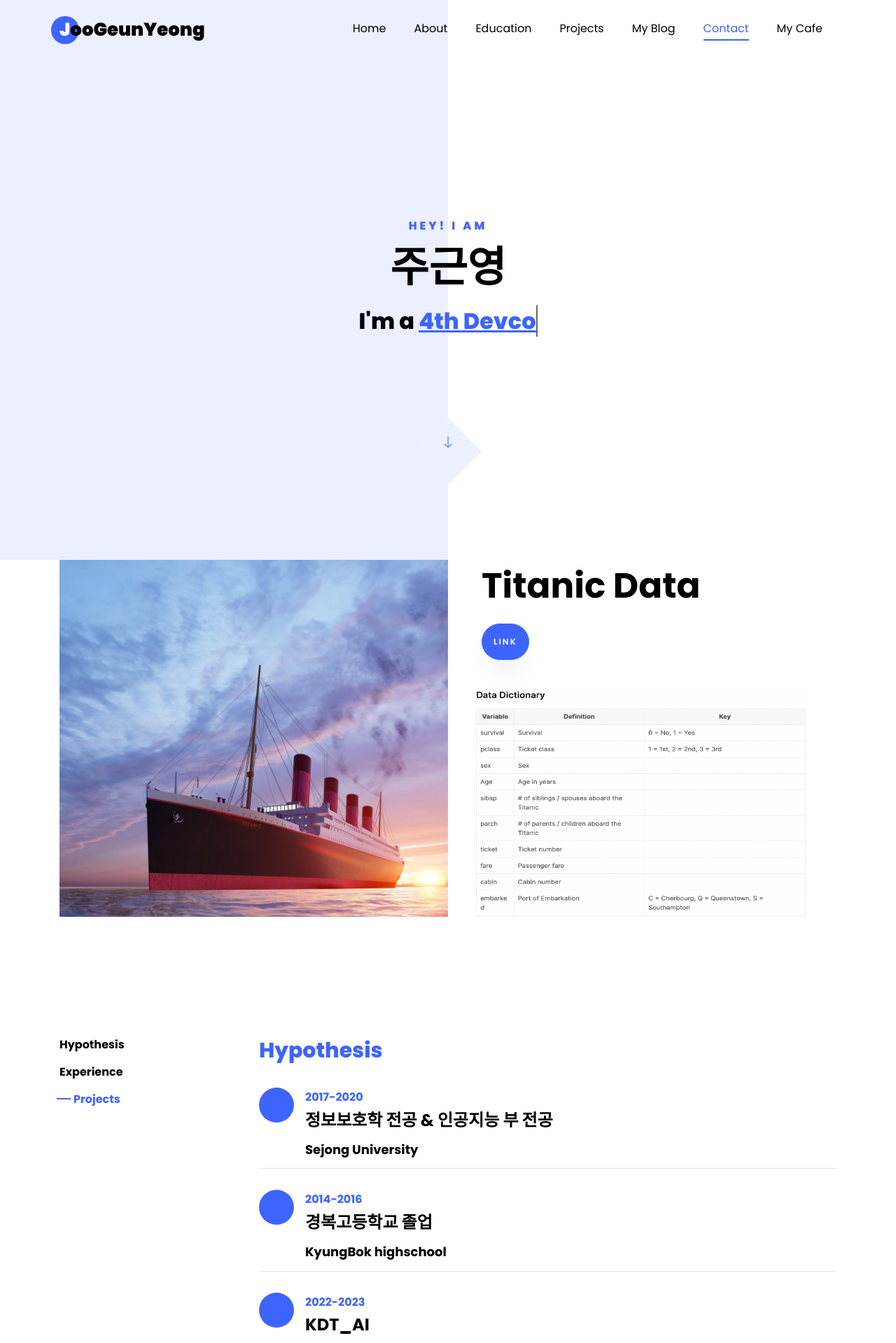
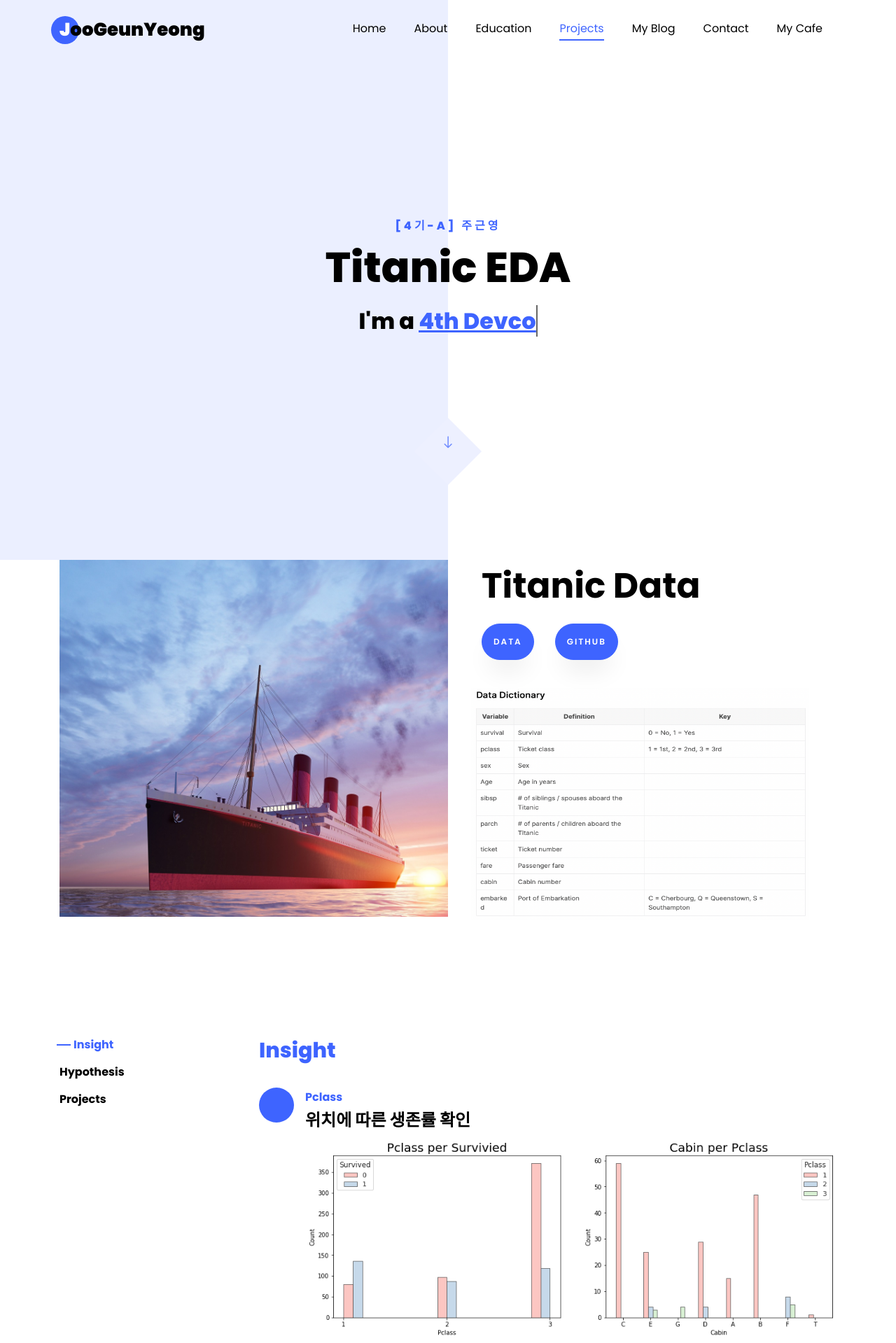
Before and after one commit to GeunYeongii/django-web, a Django app: page /eda/ in a window 1280 px wide. Shown: the top 1919 px of the page at 70% size. Run offline with Django 4.2, Linux system fonts and the light colour scheme; some libraries are stand-ins or nearby versions; some web fonts are replaced.

Commit message:
EDA Page 완성

```diff
--- a/webproj/homepage/template/coffee.html
+++ b/webproj/homepage/template/coffee.html
@@ -172,7 +172,7 @@
       </main>
       <hr id="bottom-line" />
       <footer>
-        <p>Gnyii's Cafe</p>
+        <p><a href="/">Go Home</a></p>
       </footer>
     </div>
 
--- a/webproj/homepage/template/eda.html
+++ b/webproj/homepage/template/eda.html
@@ -30,7 +30,7 @@
 
 	<nav class="navbar navbar-expand-lg navbar-dark ftco_navbar ftco-navbar-light site-navbar-target" id="ftco-navbar">
 		<div class="container">
-			<a class="navbar-brand" href="index.html"><span>J</span>ooGeunYeong</a>
+			<a class="navbar-brand" href="/"><span>J</span>ooGeunYeong</a>
 			<button class="navbar-toggler js-fh5co-nav-toggle fh5co-nav-toggle" type="button" data-toggle="collapse"
 				data-target="#ftco-nav" aria-controls="ftco-nav" aria-expanded="false" aria-label="Toggle navigation">
 				<span class="oi oi-menu"></span> Menu
@@ -58,8 +58,8 @@
 			<div class="row no-gutters slider-text js-fullheight justify-content-center align-items-center">
 				<div class="col-lg-8 col-md-6 ftco-animate d-flex align-items-center">
 					<div class="text text-center">
-						<span class="subheading">Hey! I am</span>
-						<h1>주근영</h1>
+						<span class="subheading">[4기-A] 주근영</span>
+						<h1>Titanic EDA</h1>
 						<h2>I'm a
 							<span class="txt-rotate" data-period="500"
 								data-rotate='[  "KDT_AI", "4th Devcourse"]'></span>
@@ -95,7 +95,12 @@
 								<div class="text">
 									<p><a target="_blank"
 											href="https://www.kaggle.com/competitions/titanic/data"
-											class="btn btn-primary py-3 px-3">LINK</a></p>
+											class="btn btn-primary py-3 px-3">Data</a></p>
+								</div>
+								<div class="text" style="margin-left: 30px;">
+									<p><a target="_blank"
+											href="https://github.com/GeunYeongii/django-web"
+											class="btn btn-primary py-3 px-3">Github</a></p>
 								</div>
 							</div>
 						</div>
@@ -154,8 +159,8 @@
 				<div class="col-md-3">
 					<nav id="navi">
 						<ul>
-							<li><a href="#page-1">Hypothesis</a></li>
-							<li><a href="#page-2">Experience</a></li>
+							<li><a href="#page-1">Insight</a></li>
+							<li><a href="#page-2">Hypothesis</a></li>
 							<!-- <li><a href="#page-3">Skills</a></li> -->
 							<li><a href="#page-4">Projects</a></li>
 						</ul>
@@ -163,15 +168,21 @@
 				</div>
 				<div class="col-md-9" id="education-section">
 					<div id="page-1" class="page one">
-						<h2 class="heading">Hypothesis</h2>
+						<h2 class="heading">Insight</h2>
 						<div class="resume-wrap d-flex ftco-animate">
 							<div class="icon d-flex align-items-center justify-content-center">
 								<span class="flaticon-ideas"></span>
 							</div>
 							<div class="text pl-3">
-								<span class="date">2017-2020</span>
-								<h2>정보보호학 전공 & 인공지능 부 전공</h2>
-								<span class="position">Sejong University</span>
+								<span class="date">Pclass</span>
+								<h2>위치에 따른 생존률 확인</h2>
+								<div><img class="d-md-flex" style="width: 100%; height: 100%;" src="../static/images/surviving_pclass.png"></div>
+								<span class="position">Grpah<br/></span>
+								<p>3등석이 사망자수가 가장 많았고, 1등석이 생존률이 가장 높다.<br>
+
+									A,B,C 객실은 1등급 손님만 탑승했는 걸 볼 수 있다.<br>
+
+									등급이 높을수록 생존률이 높다는 것을 알 수 있고, Cabin의 결측치는 Pclass로 대체해도 좋을 것 같다.</p>
 							</div>
 						</div>
 						<div class="resume-wrap d-flex ftco-animate">
@@ -179,9 +190,17 @@
 								<span class="flaticon-ideas"></span>
 							</div>
 							<div class="text pl-3">
-								<span class="date">2014-2016</span>
-								<h2>경복고등학교 졸업</h2>
-								<span class="position">KyungBok highschool</span>
+								<span class="date">Initial</span>
+								<h2>Initial에 따른 생존률과 연령대</h2>
+								<div><img class="d-md-flex" style="width: 100%; height: 100%;" src="../static/images/survive_sex.png"></div>
+								<span class="position">Graph<br/></span>
+								<p>
+									Age가 10 이후로 생존한 kde 그래프가 생존하지 못한 kde 그래프보다 높아진다
+								</p>
+								<span class="position">Insight</span>
+								<p>
+									10살 미만의 사람들은 생존할 확률이 더 높지만, 10살 이상부터는 생존하지 못할 확률이 더 높다
+								</p>
 							</div>
 						</div>
 						<div class="resume-wrap d-flex ftco-animate">
@@ -189,47 +208,25 @@
 								<span class="flaticon-ideas"></span>
 							</div>
 							<div class="text pl-3">
-								<span class="date">2022-2023</span>
-								<h2>KDT_AI</h2>
-								<span class="position">AI Devcourse</span>
-							</div>
-						</div>
-					</div>
+								<span class="date">Age</span>
+								<h2>Age 따른 생존률</h2>
+								<div><img class="d-md-flex" style="width: 100%; height: 100%;" src="../static/images/survive_age.png"></div>
+								<span class="position">Graph<br/></span>
+								<p>
+									탑승객 중 Mr 호칭이 가장 많았지만, 생존율이 매우 낮았다.<br>
+									반면 Mrs와 Miss 호칭의 탑승객은 생존율이 절반 이상이다.<br>
+									Other 호칭의 탑승객 생존율은 매우 낮다.<br>
+									Mr 와 Mrs 의 호칭을 가진 사람은 오른쪽으로 skew 된 분포를 보이며 대체적으로 30대라고 할 수 있다.<br>
+									Miss 호칭을 가진 사람은 20대라고 볼 수 있다.<br>
+									Master 호칭을 가진 사람은 0~10살 사이로 보인다.<br>
+									Other의 경우, 왼쪽으로 skew 된 분포를 보이며 대체적으로 50대라고 할 수 있다.<br>
+								</p>
+								<span class="position">Insight</span>
+								<p>
 
-					<div id="page-2" class="page two">
-						<h2 class="heading">Work Experience</h2>
-						<div class="resume-wrap d-flex ftco-animate">
-							<div class="icon d-flex align-items-center justify-content-center">
-								<span class="flaticon-ideas"></span>
-							</div>
-							<div class="text pl-3">
-								<span class="date">2021.03-2021.07</span>
-								<h2>Sever room engineer</h2>
-								<span class="position">이천 공군 작전 사령부</span>
-								<p>공군 작전 사령부의 전투기 데이터베이스 관리.<br /></p>
-								<b class="text-primary">기술 스택</b>
-								<p>Oracle,JavaScript</p>
+									젊은 남성(Mr),중년층(Other)의 경우 생존율이 낮고, 여성(Mrs, Miss)의 경우 생존율이 높다.<br>
+									각 호칭별 적절한 나이 통계량 값을 이용하여 Age의 결측치를 채우는데 도움이 될 수 있다.<br>
 								</p>
-							</div>
-
-						</div>
-
-
-					<div id="page-4" class="page four">
-						<h2 id="projects-section" class="heading">Projects</h2>
-						<div class="resume-wrap d-flex ftco-animate">
-							<div class="icon d-flex align-items-center justify-content-center">
-								<span class="flaticon-ideas"></span>
-							</div>
-							<div class="text pl-3">
-								<span class="date">2021.10-2021.12</span>
-								<div class="d-flex">
-									<h2>Bitcoin Hashrate Predict TermProject</h2>
-
-								</div>
-								<span class="position">Sejong Univ AI TermProject</span>
-								<div> <b class="text-dark">Tech Stack : </b>python, pytorch, skitlearn, pandas
-								</div>
 							</div>
 						</div>
 						<div class="resume-wrap d-flex ftco-animate">
@@ -237,19 +234,79 @@
 								<span class="flaticon-ideas"></span>
 							</div>
 							<div class="text pl-3">
-								<span class="date">2020.11-2021.04</span>
-								<h2>SI Solution</h2>
-								<span class="position">YD-software</span>
+								<span class="date">sibsp_parch</span>
+								<h2>동승자 수에 따른 생존률</h2>
+								<div><img class="d-md-flex" style="width: 100%; height: 100%;" src="../static/images/sibsp_parch.png"></div>
+								<span class="position">Graph<br/></span>
+								<p>
+									3~6 표본이 적기 때문에 비율을 보는건 큰 영향이 없을 것 같다.<br>
+									0~2만 볼 때, 0에 비해 1~2는 확연하게 생존률이 높다.<br>
+								</p>
+								<span class="position">Insight</span>
+								<p>
+									오버피팅을 예방하기 위해 3이상은 하나의 그룹으로 묶는게 좋은 것 같다.<br>
+									혼자 타는 것 보다는 동승자(부모 및 자녀)가 1~3명 있을 경우 생존률이 높다.<br>
+									하지만 동승자가 너무 많은 경우에는 생존률이 급격히 줄어들게 된다.<br>
+
+								</p>
 							</div>
 						</div>
+					</div>
+
+					<div id="page-2" class="page two">
+						<h2 class="heading">Hypothesis</h2>
 						<div class="resume-wrap d-flex ftco-animate">
 							<div class="icon d-flex align-items-center justify-content-center">
 								<span class="flaticon-ideas"></span>
 							</div>
 							<div class="text pl-3">
-								<span class="date">2021.09-2021.12</span>
-								<h2>Kaggle</h2>
-								<span class="position">Sejong Univ AI kaggle compete</span>
+								<span class="date">Hypothesis</span>
+								<h2>가설 세우기</h2>
+								<span class="position">
+									- Pclass : 1 > 2 > 3<br>
+								</span>
+								<p>높은 클래스일수록 생존율이 높다.</p><br>
+								<span class="position">
+									- Name(Initaial) : Miss > Mrs > Master > Mr > Other<br>
+								</span>
+								<p>여성일수록 생존율이 높고, 남성과 중년층은 생존율이 낮다.</p><br>
+								<span class="position">
+									- Sex : female > male<br>
+								</span>
+								<p>높은 클래스일수록 생존율이 높다.</p><br>
+								<span class="position">
+									- Age : 10 > 40 > 20 > 30<br>
+								</span>
+								<p>10살이전이 가장 생존률 높고 20~30대가 가장 생존률이 낮다.</p><br>
+								<span class="position">
+									- sibsp_parch : 1 > 2 > 0 > 3 > 4이상<br>
+								</span>
+								<p>혼자보다는 동승자가 있을수록 생존율이 높지만, 동승자가 3명 이상이라면 생존율이 급격히 낮아진다.</p><br>
+							</div>
+
+						</div>
+					</div>
+
+					<div id="page-4" class="page four">
+						<h2 id="projects-section" class="heading">Training</h2>
+						<div class="resume-wrap d-flex ftco-animate">
+							<div class="icon d-flex align-items-center justify-content-center">
+								<span class="flaticon-ideas"></span>
+							</div>
+							<div class="text pl-3">
+								<span class="date">train</span>
+								<div class="d-flex">
+									<h2>Train data 학습하기</h2>
+								</div>
+								<span class="position">
+									- 각 데이터의 가중치를 설정해 일정 점수 이상되어야 생존으로 판단<br>
+								</span>
+								<span class="position">
+									- Train Set 에서의 정확도 : &nbsp;0.8002244668911336<br>
+									- Submission Score&nbsp;&nbsp;&nbsp;&nbsp;&nbsp;: &nbsp;0.76555
+								</span>
+
+								<div><img class="d-md-flex" style="width: 100%; height: 100%;" src="../static/images/train_code.png"></div>
 							</div>
 						</div>
 					</div>
@@ -333,147 +390,6 @@
 		</div>
 	</section> -->
 
-	<section class="ftco-section" id="blog-section">
-		<div class="container">
-			<div class="row justify-content-center mb-5 pb-5">
-				<div class="col-md-7 heading-section text-center ftco-animate">
-					<h1 class="big big-2">Blog</h1>
-					<h2 class="mb-4">My Blog</h2>
-					<!-- <p>Far far away, behind the word mountains, far from the countries Vokalia and Consonantia</p> -->
-				</div>
-			</div>
-			<div class="row d-flex">
-				<div class="col-md-4 d-flex ftco-animate">
-					<div class="blog-entry justify-content-end">
-						<a href="https://velog.io/@gnyiii/series/%EC%9D%B8%EA%B3%B5%EC%A7%80%EB%8A%A5-%EB%B0%B0%EC%9A%B0%EA%B8%B0" class="block-20" style="background-image: url('https://media.vlpt.us/images/gnyiii/post/ff36d917-07c2-4a24-a7cb-96ec1bed5f64/image.png');">
-						</a>
-						<div class="text mt-3 float-right d-block">
-							<h3 class="heading"><a href="https://velog.io/@gnyiii/series/%EC%9D%B8%EA%B3%B5%EC%A7%80%EB%8A%A5-%EB%B0%B0%EC%9A%B0%EA%B8%B0">What is artificial intelligence and linear regression?</a>
-							</h3>
-							<div class="d-flex align-items-center mb-3 meta">
-								<p class="mb-0">
-									<span class="mr-2">Nov. 22, 2021</span>
-									<a class="mr-2">Admin</a>
-									<!-- <a href="#" class="meta-chat"><span class="icon-chat"></span> 3</a> -->
-								</p>
-							</div>
-							<p>Coursera Deep Learning Specializtion 과 Basic Machine/Deep Learning with Tensorflow(python)-모두를 위한 딥러닝 및 세종대학교 최유경교수님의 인공지능 강의를 바탕으로 학습을 해보았습니다.</p>
-						</div>
-					</div>
-				</div>
-				<div class="col-md-4 d-flex ftco-animate">
-					<div class="blog-entry justify-content-end">
-						<a href="https://velog.io/@gnyiii/series/Keras-딥러닝" class="block-20" style="background-image: url('https://velog.velcdn.com/images/gnyiii/post/9ab9ef1a-98d5-4d21-b991-07b8215d48dc/image.png');">
-						</a>
-						<div class="text mt-3 float-right d-block">
-							<h3 class="heading"><a href="https://velog.io/@gnyiii/series/Keras-딥러닝">Tensorflow</a>
-							</h3>
-							<div class="d-flex align-items-center mb-3 meta">
-								<p class="mb-0">
-									<span class="mr-2">Oct. 10, 2022</span>
-									<a class="mr-2">Admin</a>
-									<!-- <a href="#" class="meta-chat"><span class="icon-chat"></span> 3</a> -->
-								</p>
-							</div>
-							<p>DeepLearning을 배우며 여러가지 Tensorflow의 사용방법에 대해 공부한 내용을 기록했습니다.</p>
-						</div>
-					</div>
-				</div>
-				<div class="col-md-4 d-flex ftco-animate">
-					<div class="blog-entry">
-						<a href="https://github.com/GeunYeongii" class="block-20" style="background-image: url('https://avatars.githubusercontent.com/u/82564045?v=4');">
-						</a>
-						<div class="text mt-3 float-right d-block">
-							<h3 class="heading"><a href="https://github.com/GeunYeongii">Gnyiii's Github</a>
-							</h3>
-							<div class="d-flex align-items-center mb-3 meta">
-								<p class="mb-0">
-									<span class="mr-2">Apr. 15, 2021</span>
-									<a class="mr-2">Admin</a>
-									<!-- <a href="#" class="meta-chat"><span class="icon-chat"></span> 3</a> -->
-								</p>
-							</div>
-							<p>😄 I'm undergraduate student majoring in Information Security,
-								and studying Machine Learning and BlockChain Technology.</p>
-						</div>
-					</div>
-				</div>
-			</div>
-		</div>
-	</section>
-
-	<section class="ftco-section ftco-hireme img" style="background-image: url(images/bg_1.jpg)">
-		<div class="overlay"></div>
-		<div class="container">
-			<div class="row justify-content-center">
-				<div class="col-md-7 ftco-animate text-center">
-					<h2>함께할 <span>회사를 찾는 중</span> 입니다.</h2>
-					<p>A small river named Duden flows by their place and supplies it with the necessary regelialia.</p>
-					<p class="mb-0"><a href="#" class="btn btn-primary py-3 px-5">연락주세요.</a></p>
-				</div>
-			</div>
-		</div>
-	</section>
-
-	<section class="ftco-section contact-section ftco-no-pb" id="contact-section">
-		<div class="container">
-			<div class="row justify-content-center mb-5 pb-3">
-				<div class="col-md-7 heading-section text-center ftco-animate">
-					<h1 class="big big-2">Contact</h1>
-					<h2 class="mb-4">Contact Me</h2>
-					<p>회사와 함께 성장하는 개발자가 되겠습니다. 연락주세요.</p>
-				</div>
-			</div>
-
-			<div class="row d-flex contact-info mb-5">
-				<div class="col-md-6 col-lg-3 d-flex ftco-animate">
-					<div class="align-self-stretch box text-center p-4 shadow">
-						<div class="icon d-flex align-items-center justify-content-center">
-							<span class="icon-map-signs"></span>
-						</div>
-						<div>
-							<h3 class="mb-4">Address</h3>
-							<p>서울특별시 성북구</p>
-						</div>
-					</div>
-				</div>
-				<div class="col-md-6 col-lg-3 d-flex ftco-animate">
-					<div class="align-self-stretch box text-center p-4 shadow">
-						<div class="icon d-flex align-items-center justify-content-center">
-							<span class="icon-phone2"></span>
-						</div>
-						<div>
-							<h3 class="mb-4">Contact Number</h3>
-							<p><a href="tel://1234567920">+ 010 42** ****</a></p>
-						</div>
-					</div>
-				</div>
-				<div class="col-md-6 col-lg-3 d-flex ftco-animate">
-					<div class="align-self-stretch box text-center p-4 shadow">
-						<div class="icon d-flex align-items-center justify-content-center">
-							<span class="icon-paper-plane"></span>
-						</div>
-						<div>
-							<h3 class="mb-4">Email Address</h3>
-							<p><a href="mailto:info@yoursite.com">*******@gmail.com</a></p>
-						</div>
-					</div>
-				</div>
-				<div class="col-md-6 col-lg-3 d-flex ftco-animate">
-					<div class="align-self-stretch box text-center p-4 shadow">
-						<div class="icon d-flex align-items-center justify-content-center">
-							<span class="icon-globe"></span>
-						</div>
-						<div>
-							<h3 class="mb-4">Website</h3>
-							<p><a href="#">Gnyiii.com</a></p>
-						</div>
-					</div>
-				</div>
-			</div>
-
-		</div>
-	</section>
 
 
 	<footer class="ftco-footer ftco-section">
--- a/webproj/homepage/template/index.html
+++ b/webproj/homepage/template/index.html
@@ -31,7 +31,7 @@
 
 	<nav class="navbar navbar-expand-lg navbar-dark ftco_navbar ftco-navbar-light site-navbar-target" id="ftco-navbar">
 		<div class="container">
-			<a class="navbar-brand" href="index.html"><span>J</span>ooGeunYeong</a>
+			<a class="navbar-brand" href="/"><span>J</span>ooGeunYeong</a>
 			<button class="navbar-toggler js-fh5co-nav-toggle fh5co-nav-toggle" type="button" data-toggle="collapse"
 				data-target="#ftco-nav" aria-controls="ftco-nav" aria-expanded="false" aria-label="Toggle navigation">
 				<span class="oi oi-menu"></span> Menu
@@ -49,6 +49,7 @@
 					<li class="nav-item"><a href="#blog-section" class="nav-link"><span>My Blog</span></a></li>
 					<li class="nav-item"><a href="#contact-section" class="nav-link"><span>Contact</span></a></li>
 					<li class="nav-item"><a href="/coffee" class="nav-link"><span>My Cafe</span></a></li>
+					<li class="nav-item"><a href="/eda" class="nav-link"><span>My EDA</span></a></li>
 				</ul>
 			</div>
 		</div>
```
Also changed, not shown: webproj/homepage/static/images/sibsp_parch.png (added), webproj/homepage/static/images/survive_age.png (added), webproj/homepage/static/images/survive_sex.png (added), webproj/homepage/static/images/surviving_pclass.png (added), webproj/homepage/static/images/train_code.png (added).
